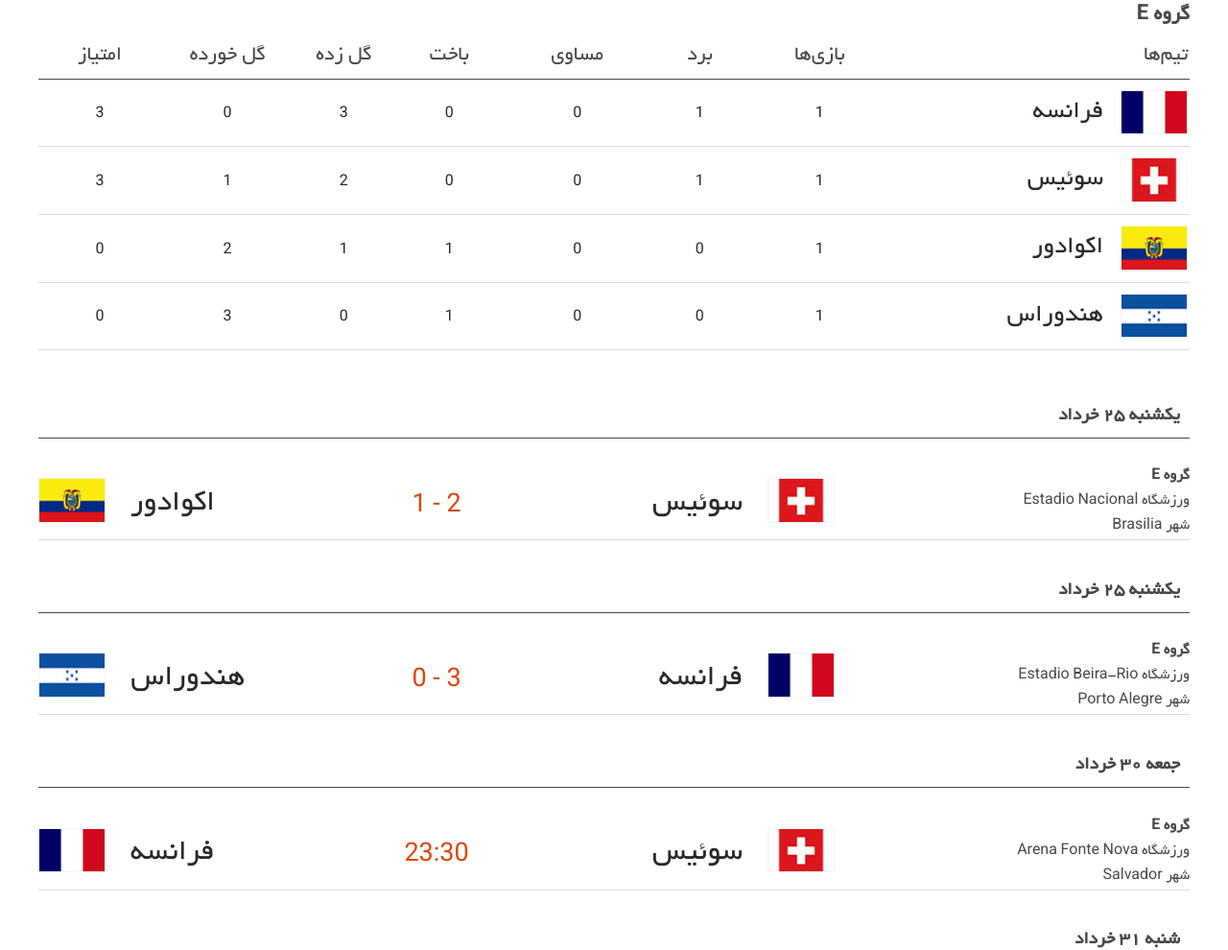
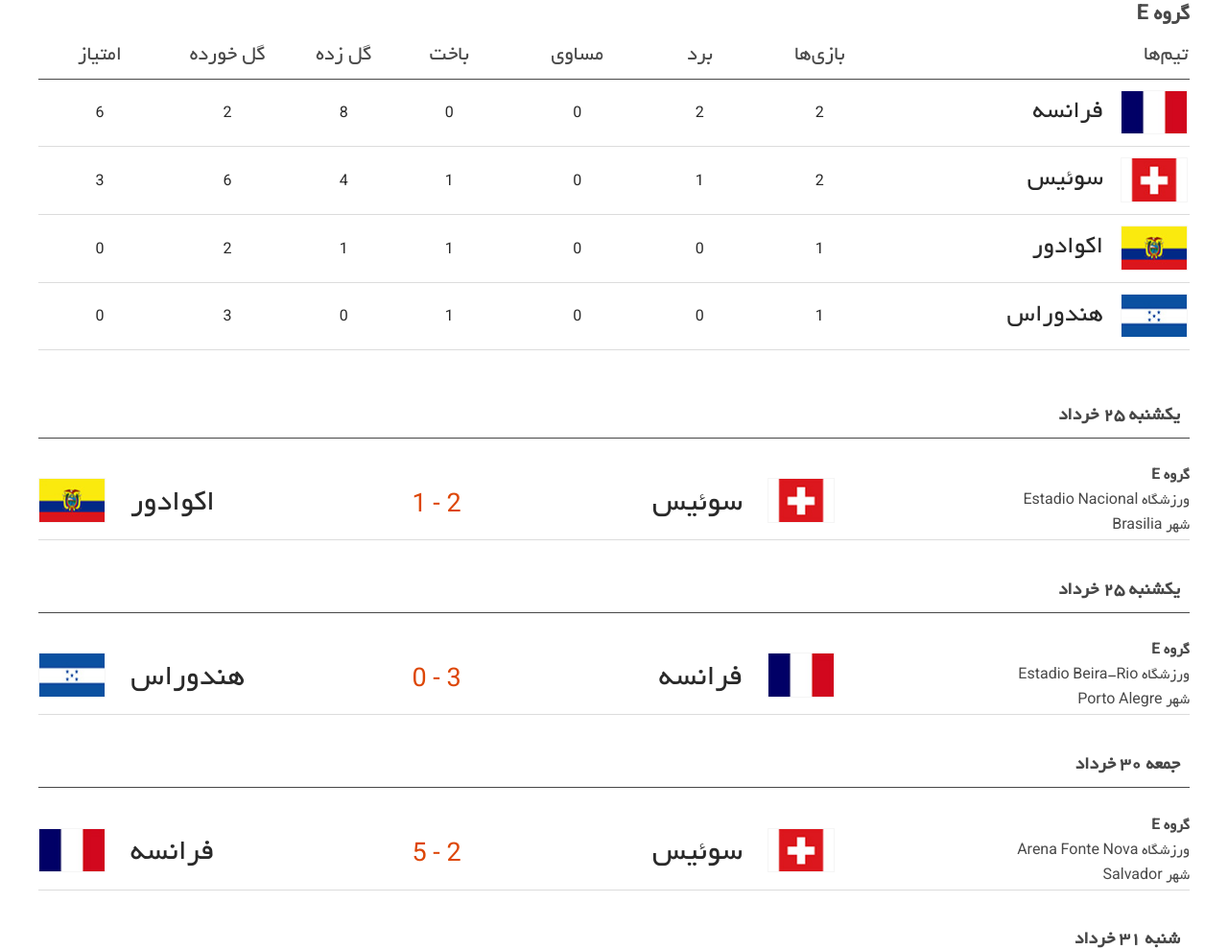
Before and after one commit to HosseinKarami/fifawc, a Jekyll site: the page built from groups/E/index.html, in a window 1280 px wide. Shown: the part 338-1328 px from the top of the page at 96% size. Built offline with Jekyll 4.4.1, drawn with Linux system fonts in a browser that asks for light colours; comment, search, counter and statistics services are not loaded.

Commit message:
SUI Vs FRA

```diff
--- a/_data/groups.yml
+++ b/_data/groups.yml
@@ -158,21 +158,21 @@
   teams:
   - team: فرانسه
     flag: assets/img/flags/fra.png
-    played: "1"
+    played: "2"
+    won: "2"
+    draw: "0"
+    lost: "0"
+    GF: "8"
+    GA: "2"
+    points: "6"
+  - team: سوئیس
+    flag: assets/img/flags/sui.png
+    played: "2"
     won: "1"
     draw: "0"
-    lost: "0"
-    GF: "3"
-    GA: "0"
-    points: "3"
-  - team: سوئیس
-    flag: assets/img/flags/sui.png
-    played: "1"
-    won: "1"
-    draw: "0"
-    lost: "0"
-    GF: "2"
-    GA: "1"
+    lost: "1"
+    GF: "4"
+    GA: "6"
     points: "3"
   - team: اکوادور
     flag: assets/img/flags/ecu.png
```
Also changed, not shown: _data/matches.yml (+5 -5 lines).
